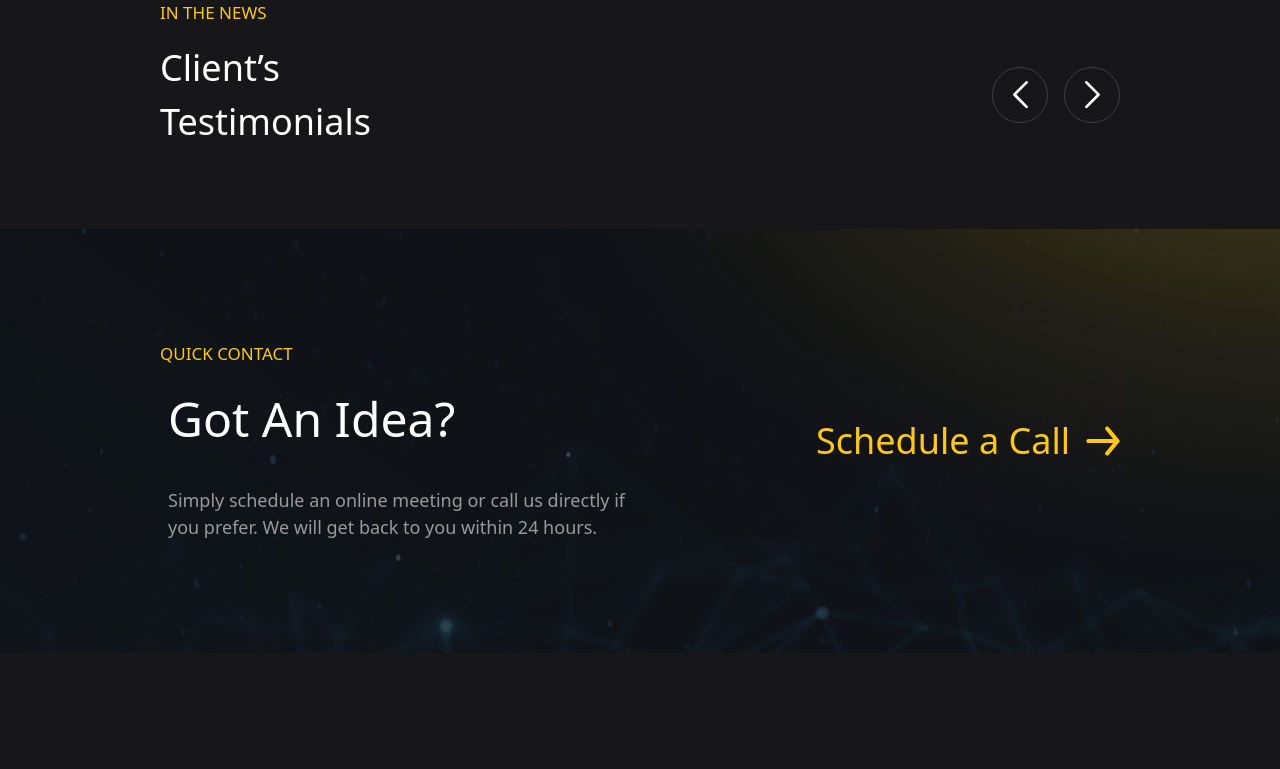
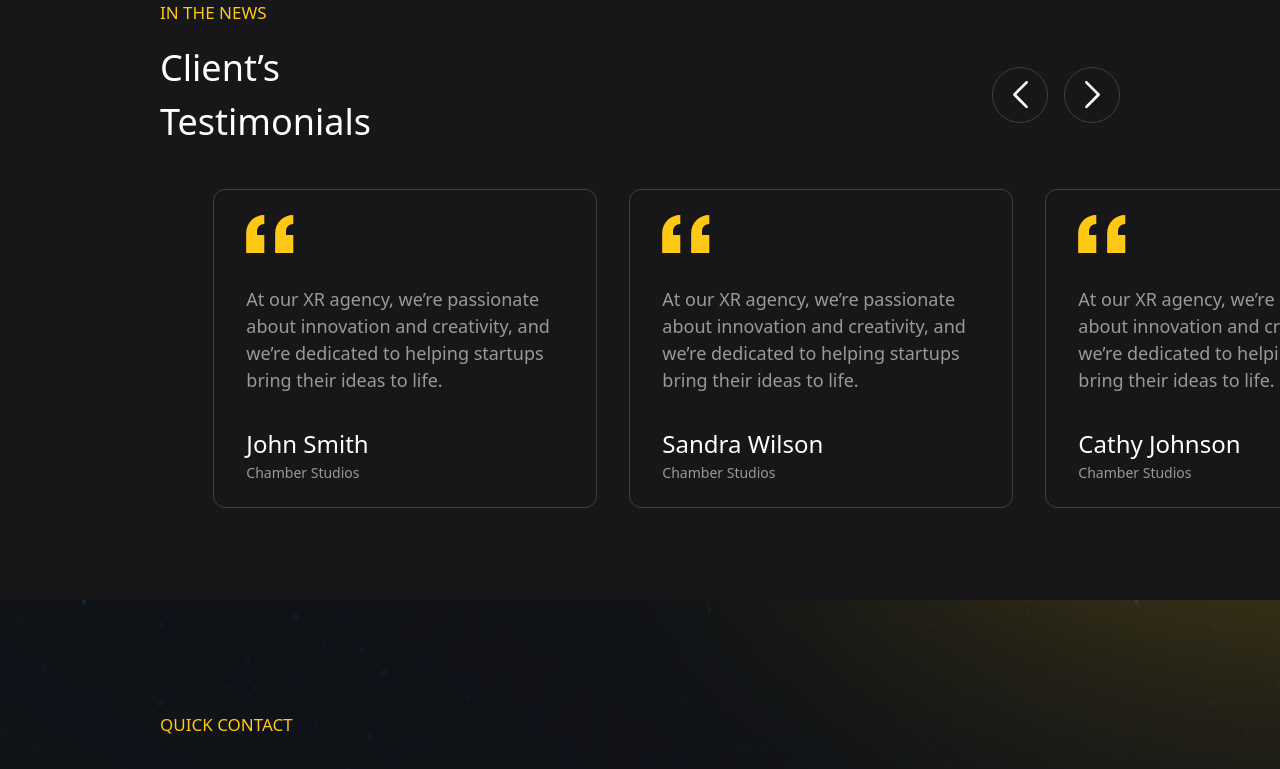
Before and after one commit to imtiaz993/Toggle-Tech-Lab, a React (Create React App) app: page / in a window 1280 px wide. Shown: the part 5046-5815 px from the top of the page. Built offline with nearby package versions, Linux system fonts and the light colour scheme.

Commit message:
carousel added

```diff
--- a/src/App.css
+++ b/src/App.css
@@ -0,0 +1,11 @@
+::-webkit-scrollbar-thumb {
+    background-color: #404040;
+    border-radius: 25px;
+}
+::-webkit-scrollbar {
+    width: 10px;
+    height: 10px;
+  }
+::-webkit-scrollbar-track {
+    background: #999999;
+  }
--- a/src/Pages/Home/Components/Testimonials.jsx
+++ b/src/Pages/Home/Components/Testimonials.jsx
@@ -2,7 +2,8 @@ import React from "react";
 
 const Testimonials = () => {
   return (
-    <div className="w-3/4 mx-auto my-20">
+    <>
+      <div className="w-3/4 mx-auto mt-20">
         <h1 className="text-gold text-base uppercase mb-4">In The News</h1>
         <div className="flex justify-between items-center  mb-8">
           <h1 className="text-white text-2xl">
@@ -18,8 +19,59 @@ const Testimonials = () => {
             </div>
           </div>
         </div>
+      </div>
       {/* slider */}
+      <div className="w-10/12 ml-auto flex justify-start flex-nowrap mt-10 mb-20 overflow-x-auto">
+        <div className="">
+          <div className="w-96 border border-dark-grey rounded-xl py-6 px-8 mr-8 mb-3">
+            <img className="w-12 h-10" src="/icons/quote.svg" alt="" />
+            <p className="text-grey text-lg mt-8">
+              At our XR agency, we’re passionate about innovation and
+              creativity, and we’re dedicated to helping startups bring their
+              ideas to life.
+            </p>
+            <h1 className="text-white text-xl mt-8">John Smith</h1>
+            <p className="text-grey text-sm">Chamber Studios</p>
           </div>
+        </div>
+        <div className="">
+          <div className="w-96 border border-dark-grey rounded-xl py-6 px-8 mr-8 mb-3">
+            <img className="w-12 h-10" src="/icons/quote.svg" alt="" />
+            <p className="text-grey text-lg mt-8">
+              At our XR agency, we’re passionate about innovation and
+              creativity, and we’re dedicated to helping startups bring their
+              ideas to life.
+            </p>
+            <h1 className="text-white text-xl mt-8">Sandra Wilson</h1>
+            <p className="text-grey text-sm">Chamber Studios</p>
+          </div>
+        </div>
+        <div className="">
+          <div className="w-96 border border-dark-grey rounded-xl py-6 px-8 mr-8 mb-3">
+            <img className="w-12 h-10" src="/icons/quote.svg" alt="" />
+            <p className="text-grey text-lg mt-8">
+              At our XR agency, we’re passionate about innovation and
+              creativity, and we’re dedicated to helping startups bring their
+              ideas to life.
+            </p>
+            <h1 className="text-white text-xl mt-8">Cathy Johnson</h1>
+            <p className="text-grey text-sm">Chamber Studios</p>
+          </div>
+        </div>
+        <div className="">
+          <div className="w-96 border border-dark-grey rounded-xl py-6 px-8 mr-8 mb-3">
+            <img className="w-12 h-10" src="/icons/quote.svg" alt="" />
+            <p className="text-grey text-lg mt-8">
+              At our XR agency, we’re passionate about innovation and
+              creativity, and we’re dedicated to helping startups bring their
+              ideas to life.
+            </p>
+            <h1 className="text-white text-xl mt-8">John Smith</h1>
+            <p className="text-grey text-sm">Chamber Studios</p>
+          </div>
+        </div>
+      </div>
+    </>
   );
 };
 
```
Also changed, not shown: public/icons/quote.svg (added), 1 other file (tests, documents, lock files or other folders). Lines whose indentation alone changed are shown as unchanged.
